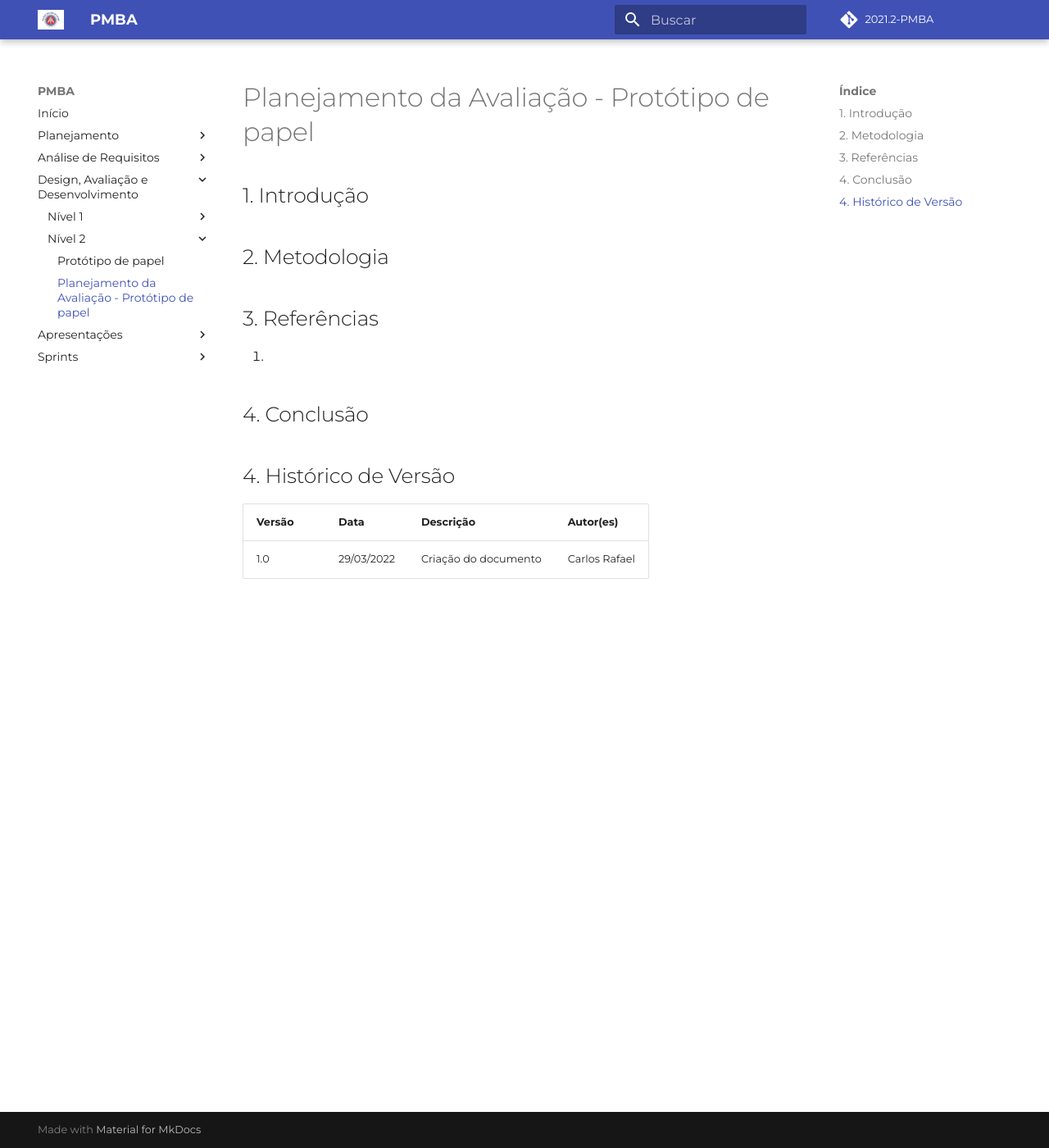
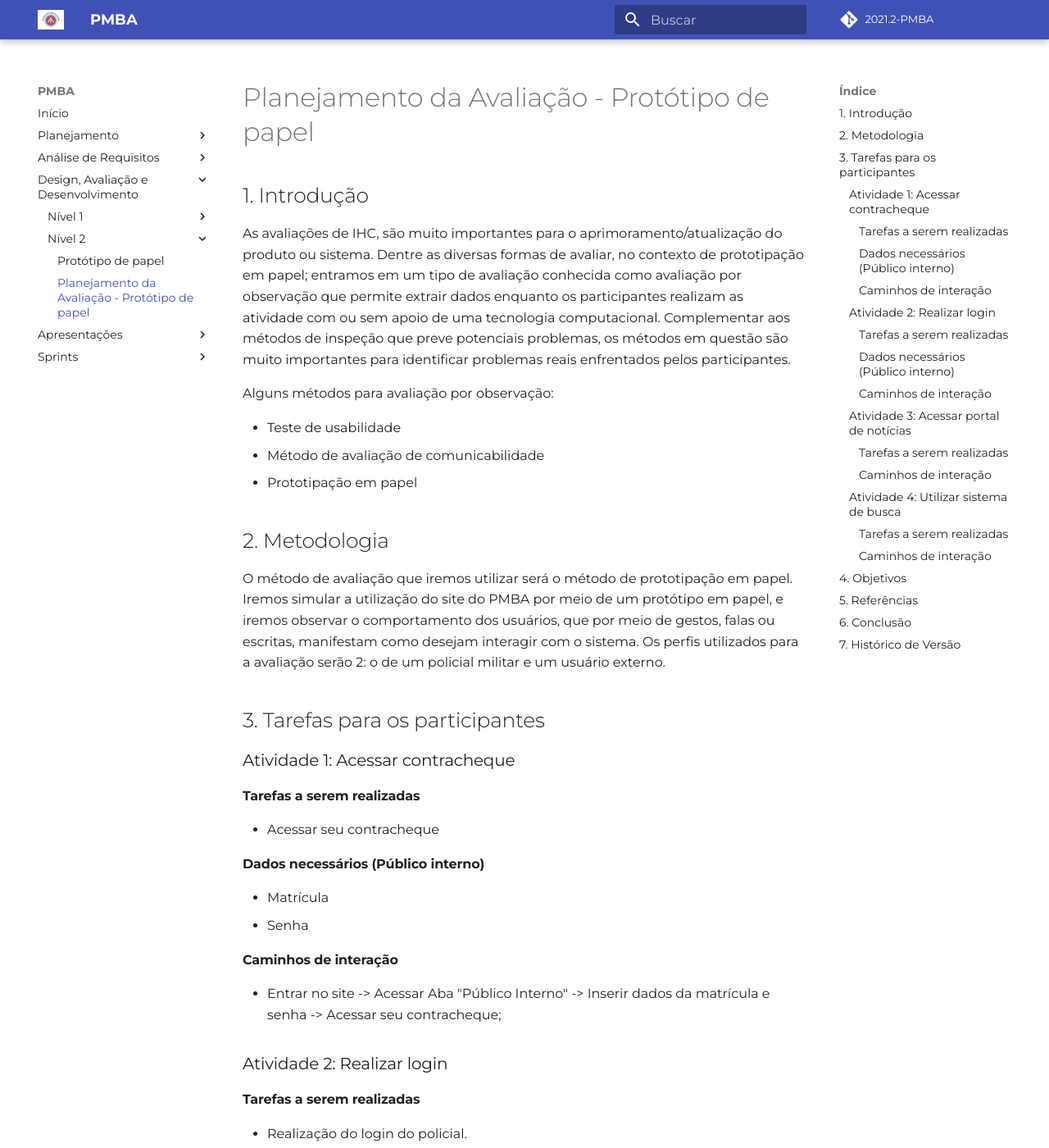
Before and after one commit to jackesfonseca/2021.2-PMBA, an MkDocs documentation site: the page built from docs/design_avaliacao_desenvolvimento/nivel_2/planejamento_avaliacao_prototipo_papel.md, in a window 1280 px wide and 1400 px high. Shown: the whole window at 82% size. Built offline with MkDocs 1.6.1 and Material for MkDocs 9.7.7, drawn with Linux system fonts in a browser that asks for light colours; some web fonts are replaced; comment, search, counter and statistics services are not loaded; some of the changed text lies outside the part shown.

Commit message:
✨ feat : add planejamento da avaliação de prototipo de papel
Co-authored-by: Herick Lima <herick.lima77@gmail.com>

```diff
--- a/docs/design_avaliacao_desenvolvimento/nivel_2/planejamento_avaliacao_prototipo_papel.md
+++ b/docs/design_avaliacao_desenvolvimento/nivel_2/planejamento_avaliacao_prototipo_papel.md
@@ -1,16 +1,93 @@
 ## 1. Introdução
 
+As avaliações de IHC, são muito importantes para o aprimoramento/atualização do produto ou sistema. Dentre as diversas formas de avaliar, no contexto de prototipação em papel; entramos em um tipo de avaliação conhecida como avaliação por observação que permite extrair dados enquanto os participantes realizam as atividade com ou sem apoio de uma tecnologia computacional. Complementar aos métodos de inspeção que preve potenciais problemas, os métodos em questão são muito importantes para identificar problemas reais enfrentados pelos participantes.
+
+Alguns métodos para avaliação por observação:
+
+- Teste de usabilidade
+- Método de avaliação de comunicabilidade
+- Prototipação em papel
 
 ## 2. Metodologia
 
+O método de avaliação que iremos utilizar será o método de prototipação em papel. Iremos simular a utilização do site do PMBA por meio de um protótipo em papel, e iremos observar o comportamento dos usuários, que por meio de gestos, falas ou escritas, manifestam como desejam interagir com o sistema. Os perfis utilizados para a avaliação serão 2: o de um policial militar e um usuário externo.
 
-## 3. Referências
-1.
 
-## 4. Conclusão
+## 3. Tarefas para os participantes
 
-## 4. Histórico de Versão
+### Atividade 1: Acessar contracheque
 
-| Versão |  Data  |        Descrição        |     Autor(es)     |
-|--------|--------|-------------------------|-------------------|
-| 1.0    | 29/03/2022        | Criação do documento    |                  Carlos Rafael |
+#### Tarefas a serem realizadas
+
+- Acessar seu contracheque
+
+#### Dados necessários (Público interno)
+
+- Matrícula
+- Senha
+
+#### Caminhos de interação
+
+- Entrar no site -> Acessar Aba "Público Interno" -> Inserir dados da matrícula e senha -> Acessar seu contracheque;
+
+### Atividade 2: Realizar login
+
+#### Tarefas a serem realizadas
+
+- Realização do login do policial.
+
+#### Dados necessários (Público interno)
+
+- Nome de usuário
+- Senha
+
+#### Caminhos de interação
+
+- Entrar no site -> Acessar Aba "Público Interno" -> Inserir dados da matrícula e senha -> Acessar seu contracheque;
+
+### Atividade 3: Acessar portal de notícias
+
+#### Tarefas a serem realizadas
+
+- Acessar portal de notícias da policia militar
+
+#### Caminhos de interação
+
+- Entrar no site -> Acessar aba "Público Externo" -> Acessar notícias da policia militar -> Validar relevância das notícias (breve avaliação);
+
+### Atividade 4: Utilizar sistema de busca
+
+#### Tarefas a serem realizadas
+
+- Utilizar barra de pesquisa do site
+
+#### Caminhos de interação
+
+- Entrar no site -> Acessar barra de pesquisa  -> Executar uma busca -> Validar resultados encontrados (Fazem sentido com a pesquisa?)
+
+## 4. Objetivos
+
+- O usuário se sente confortável com a interface?
+- Quão intuitivo é a interface ?
+- Quais problemas de IHC dificultam ou impedem o usuário de executar as tarefas?
+- Qual a gravidade dos problemas encontrados ?
+- Os perfis de público interno(Policiais Militares) se sente confortável com as interfaces internas do sistema ? (Contra Cheque e Login)
+
+
+## 5. Referências
+
+1. Barbosa, S. D. J.; Silva, B. S. da; Silveira, M. S.; Gasparini, I.; Darin, T.; Barbosa, G. D. J. (2021)
+   Interação Humano-Computador e Experiência do usuário. Autopublicação. Página 303, tópico 12.2.3 - Prototipação em papel.
+
+## 6. Conclusão
+
+Ao final da avaliação, nosso protótipo de papel será modificado de acordo com as experiências do usuário e os dados coletados. Para isto, iremos dar ênfase na interação do usuário com o protótipo, com a meta de alcançar nosso objetivos anteriormente listados.
+
+
+## 7. Histórico de Versão
+
+| Versão |  Data  |        Descrição        |     Autor(es)     | Revisor(es) |
+|--------|--------|-------------------------|-------------------|-------------|
+| 1.0    | 29/03/2022        | Criação do documento    |  Carlos Rafael | Herick Lima|
+| 1.1    | 29/03/2022        | Introdução  e Metodologia  |  Carlos Rafael e Herick Lima | Carlos Rafael e Herick Lima|
+| 1.2    | 29/03/2022        | Tarefas, objetivos e conclusão    |  Carlos Rafael e Herick Lima | Carlos Rafael e Herick Lima|
```
